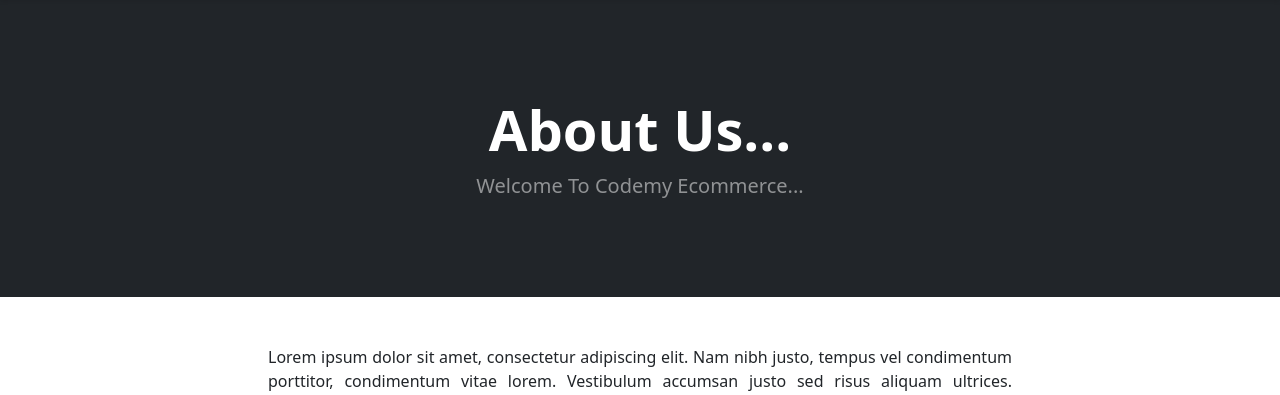
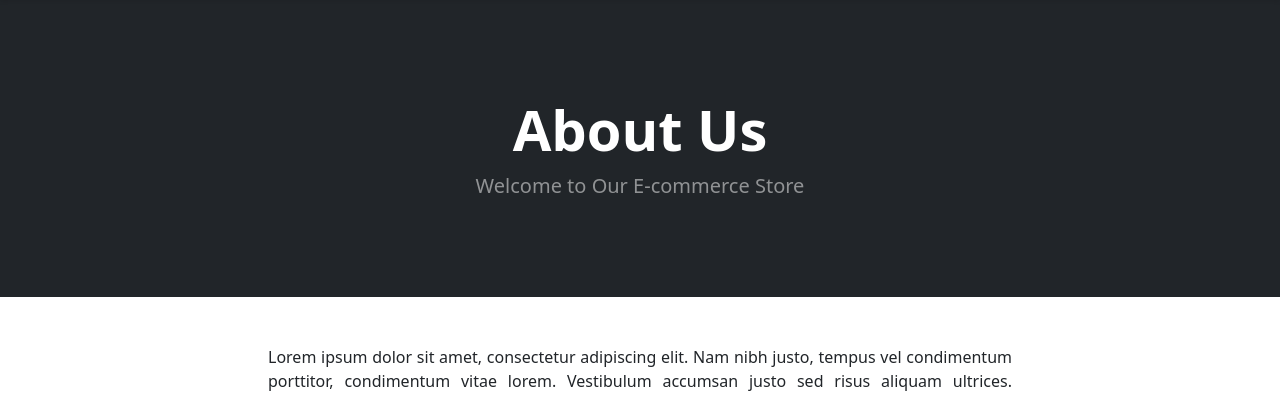
Before and after one commit to Andromeda98/Django-Ecommerce, a Django app: page /about/ in a window 1280 px wide. Shown: the part 56-451 px from the top of the page. Run offline with Django 5.2, Linux system fonts and the light colour scheme; some libraries are stand-ins or nearby versions.

Commit message:
Improve homepage and about page content
Co-authored-by: Andromeda98 <127229394+Andromeda98@users.noreply.github.com>

```diff
--- a/ecom/store/templates/about.html
+++ b/ecom/store/templates/about.html
@@ -5,9 +5,9 @@
 <header class="bg-dark py-5">
     <div class="container px-4 px-lg-5 my-5">
         <div class="text-center text-white">
-            <h1 class="display-4 fw-bolder">About Us...</h1>
+            <h1 class="display-4 fw-bolder">About Us</h1>
             <p class="lead fw-normal text-white-50 mb-0">
-                Welcome To Codemy Ecommerce...
+                Welcome to Our E-commerce Store
             </p>
         </div>
     </div>
--- a/ecom/store/templates/home.html
+++ b/ecom/store/templates/home.html
@@ -7,9 +7,9 @@
     <header class="bg-primary py-5">
         <div class="container px-4 px-lg-5 my-5">
             <div class="text-center text-white">
-                <h1 class="display-4 fw-bolder">Shop in style</h1>
+                <h1 class="display-4 fw-bolder">Shop in Style</h1>
                 <p class="lead fw-normal text-white-50 mb-0">
-                    With this shop homepage template
+                    Discover Amazing Products at Great Prices
                 </p>
             </div>
         </div>
```
